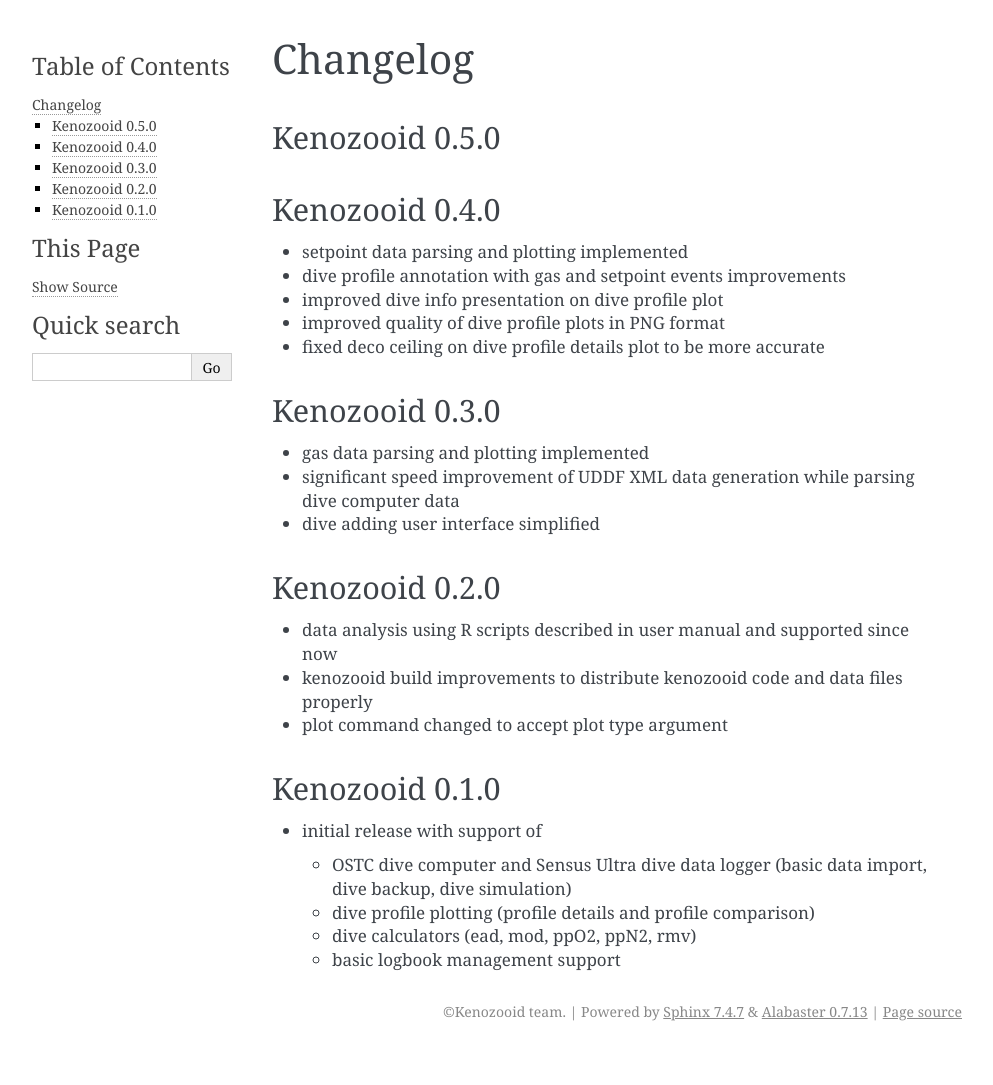
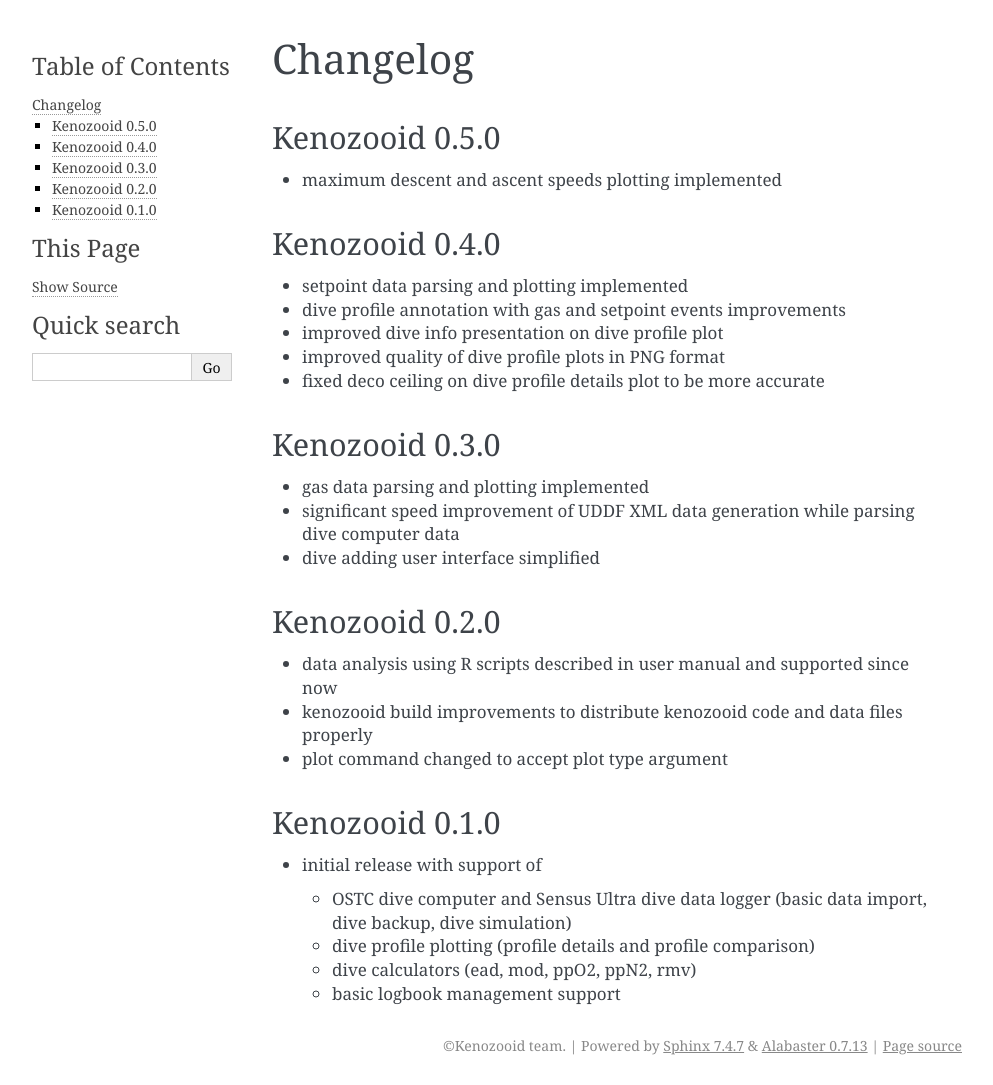
Before and after one commit to gitGNU/gnu_kenozooid, a Sphinx documentation site: the page built from doc/user/changelog.rst, in a window 1280 px wide. Shown: the whole page, without its empty margins (148-1141 px from the left). Built offline with Sphinx 7.4.7, drawn with Linux system fonts in a browser that asks for light colours; before the commit the page ends 1051 px from its top, so only the background shows below that.

Commit message:
- updated changelog for version 0.5.0

```diff
--- a/doc/user/changelog.rst
+++ b/doc/user/changelog.rst
@@ -3,6 +3,7 @@
 
 Kenozooid 0.5.0
 ---------------
+- maximum descent and ascent speeds plotting implemented
 
 Kenozooid 0.4.0
 ---------------
```
